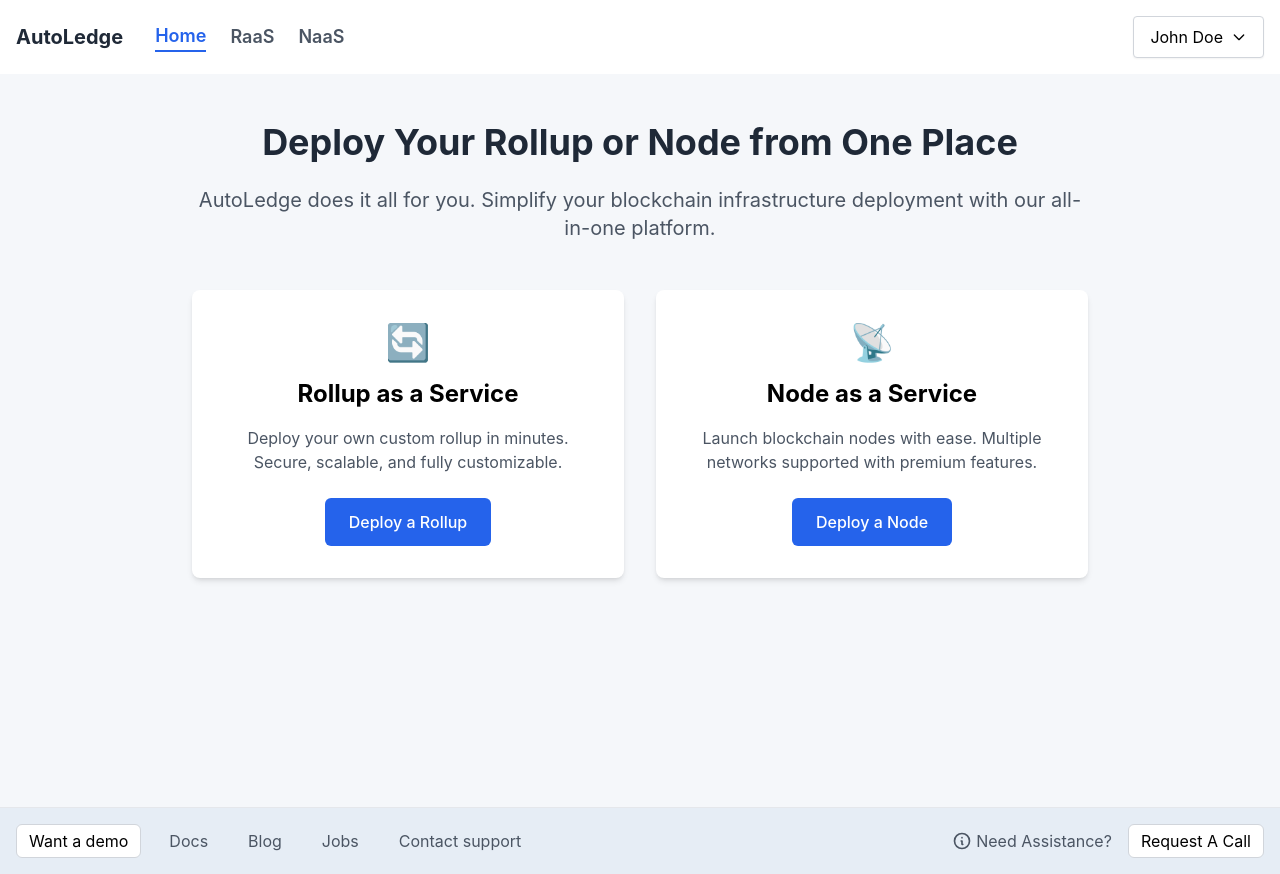
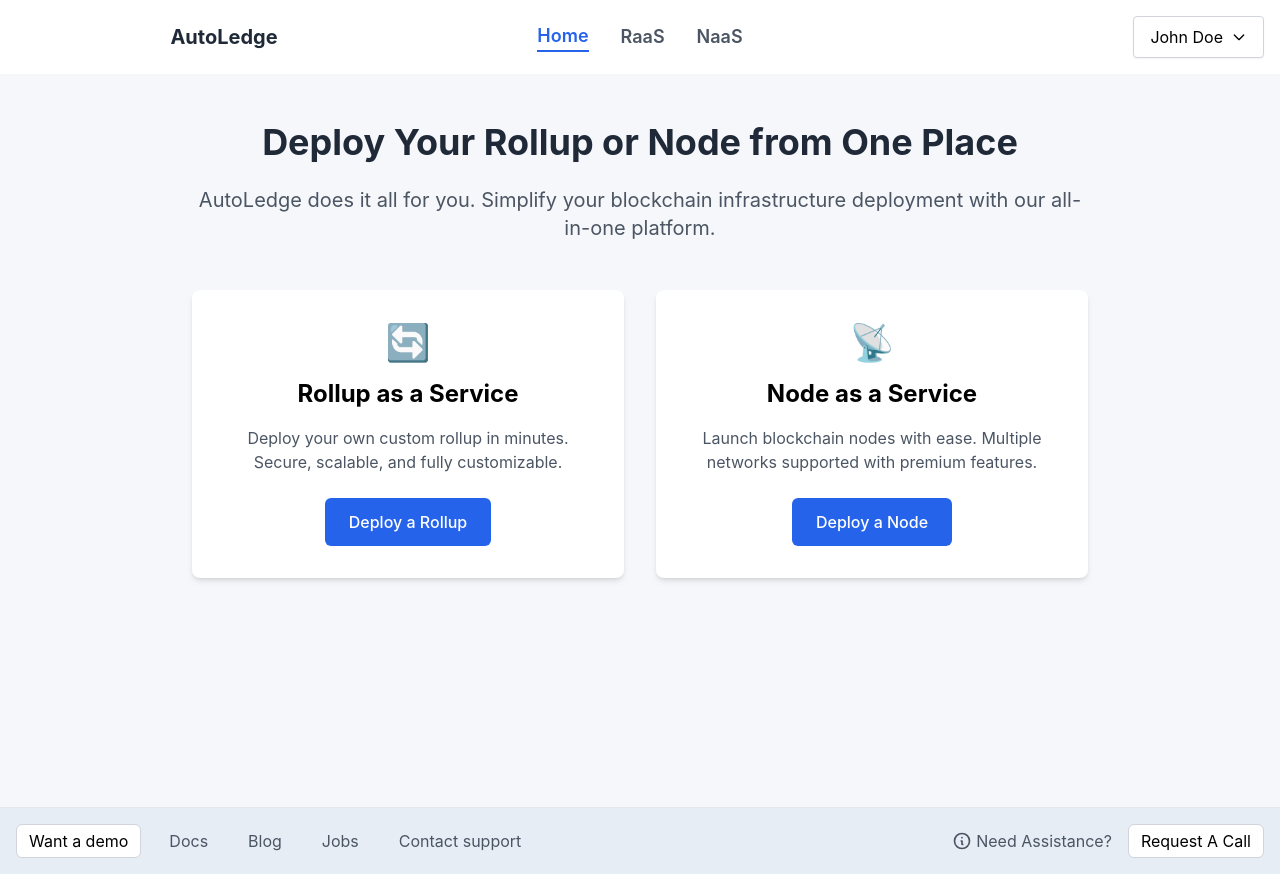
Before and after one commit to SRV-YouSoRandom/autoledge-dashboard, a React (Create React App) app: page /home in a window 1280 px wide. Built offline with nearby package versions, Linux system fonts and the light colour scheme.

Commit message:
fixing navigation

```diff
--- a/src/components/naas/Sidebar.jsx
+++ b/src/components/naas/Sidebar.jsx
@@ -21,6 +21,7 @@ const Sidebar = () => {
 
         <NavLink
           to="/naas/deployment"
+          end
           className={({ isActive }) =>
             `flex items-center p-2 rounded-md ${isActive ? 'bg-blue-50 text-blue-600' : 'text-gray-700 hover:bg-gray-100'}`
           }
--- a/src/components/shared/Navigation.jsx
+++ b/src/components/shared/Navigation.jsx
@@ -13,10 +13,13 @@ const Navigation = () => {
     <div className="bg-white shadow-md">
       <div className="container mx-auto px-4">
         <div className="flex justify-between items-center py-4">
-          <div className="flex items-center">
-            <h1 className="text-xl font-bold text-gray-800 mr-8">AutoLedge</h1>
+          <div className="flex-1">
+            <h1 className="text-xl font-bold text-gray-800">AutoLedge</h1>
+          </div>
 
-            <div className="flex items-center space-x-6">
+          {/* Centered navigation links */}
+          <div className="flex items-center justify-center flex-1">
+            <div className="flex items-center space-x-8">
               <NavLink
                 to="/home"
                 className={({ isActive }) =>
@@ -44,7 +47,7 @@ const Navigation = () => {
             </div>
           </div>
 
-          <div className="flex items-center relative">
+          <div className="flex items-center relative flex-1 justify-end">
             <button
               className="px-4 py-2 bg-white border border-gray-300 rounded shadow-sm flex items-center"
               onClick={toggleDropdown}
--- a/src/pages/NaaSPage.jsx
+++ b/src/pages/NaaSPage.jsx
@@ -22,9 +22,9 @@ const NaaSPage = () => {
 
         <div className="flex-1 bg-white rounded-lg shadow-md">
           <Routes>
-            <Route path="/console" element={<NodeConsole />} />
-            <Route path="/deployment" element={<NodeDeployment />} />
-            <Route path="/" element={<Navigate to="/naas/deployment" replace />} />
+            <Route path="console" element={<NodeConsole />} />
+            <Route path="deployment" element={<NodeDeployment />} />
+            <Route path="" element={<Navigate to="deployment" replace />} />
           </Routes>
         </div>
       </div>
```
